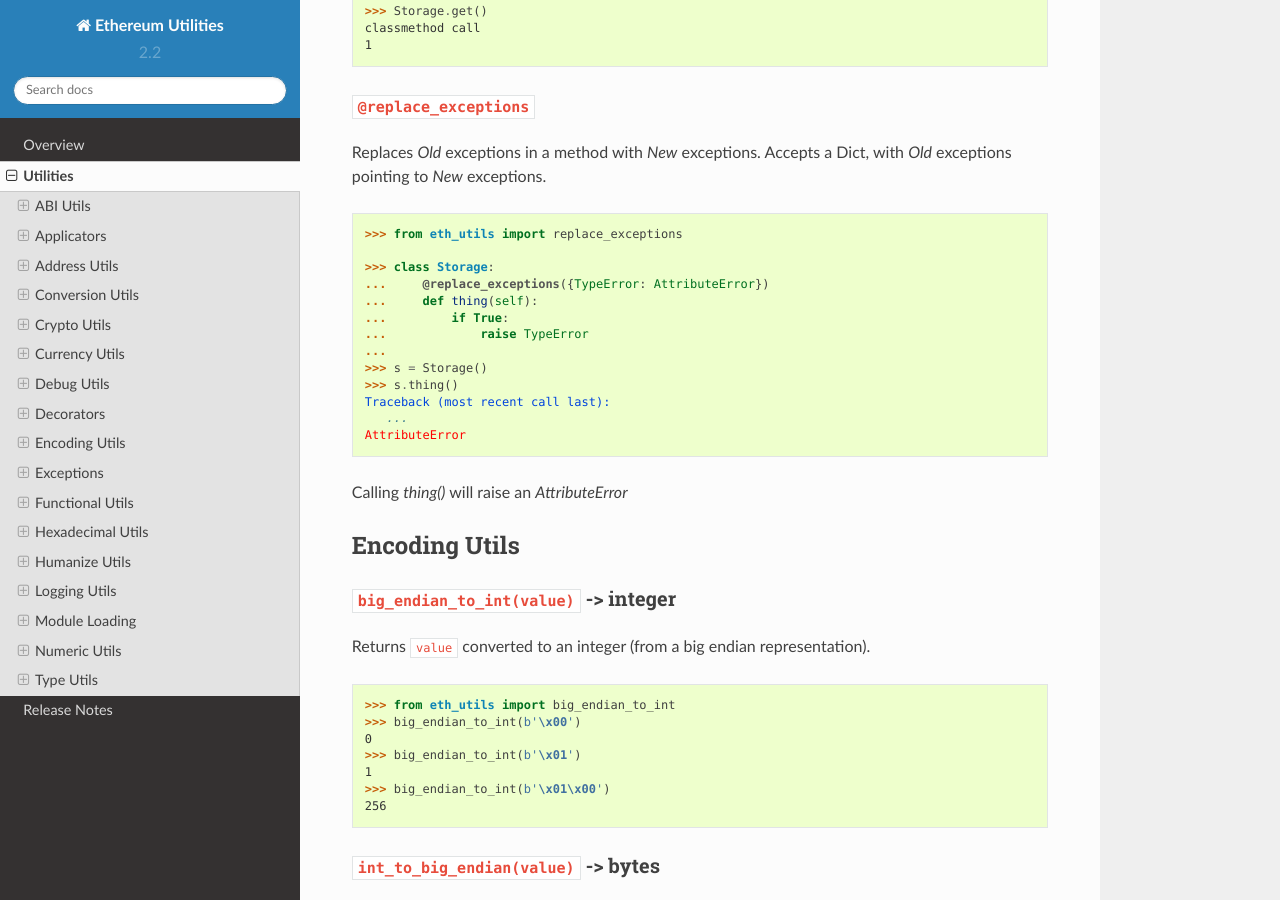
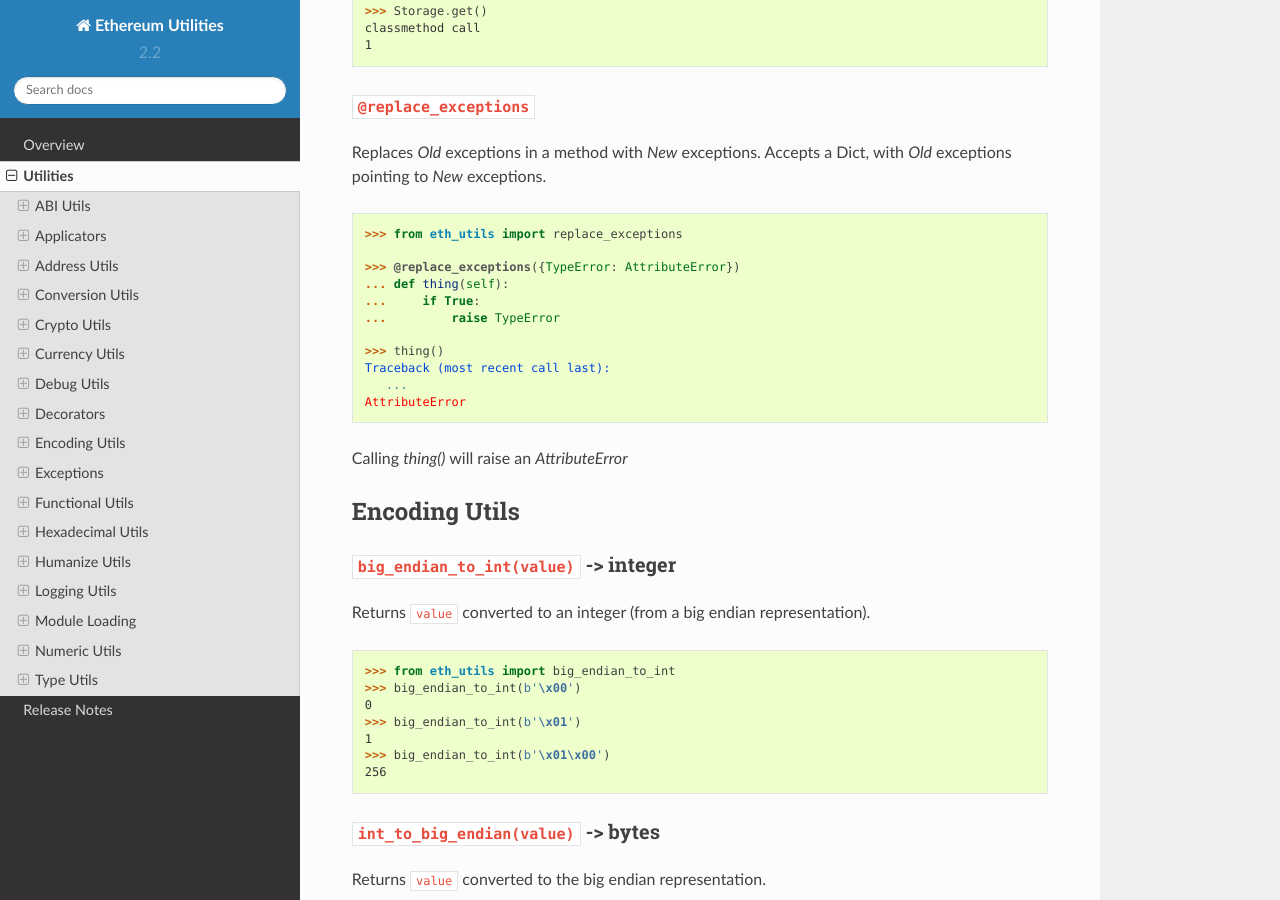
Before and after one commit to ethereum/eth-utils, a Sphinx documentation site: the page built from docs/utilities.rst, in a window 1280 px wide and 900 px high, scrolled down 17060 px. Built offline with Sphinx 7.4.7 and the Read the Docs theme 2.0.0, drawn with Linux system fonts in a browser that asks for light colours.

Commit message:
Simplify example

```diff
--- a/docs/utilities.rst
+++ b/docs/utilities.rst
@@ -977,14 +977,12 @@ Accepts a Dict, with `Old` exceptions pointing to
 
     >>> from eth_utils import replace_exceptions
 
-    >>> class Storage:
-    ...     @replace_exceptions({TypeError: AttributeError})
-    ...     def thing(self):
-    ...         if True:
-    ...             raise TypeError
-    ...
-    >>> s = Storage()
-    >>> s.thing()
+    >>> @replace_exceptions({TypeError: AttributeError})
+    ... def thing(self):
+    ...     if True:
+    ...         raise TypeError
+
+    >>> thing()
     Traceback (most recent call last):
        ...
     AttributeError
```
